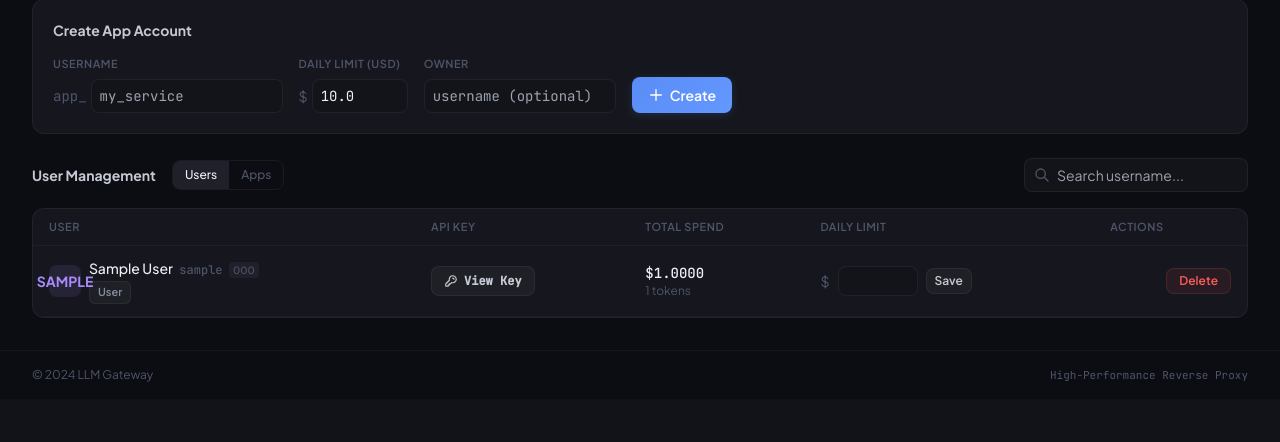
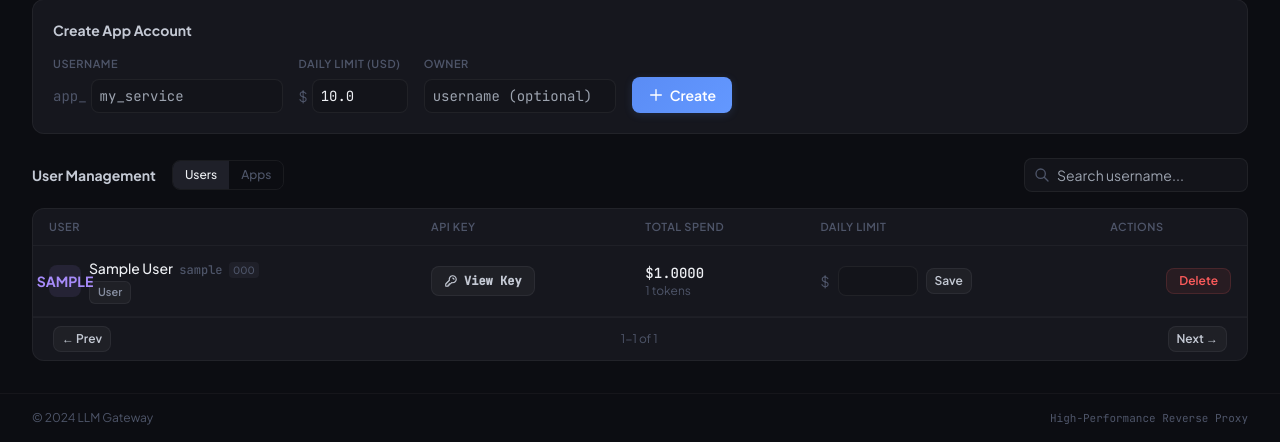
Before and after one commit to bwinken/llm-gateway, a Python web app: template app/templates/admin.html in a window 1280 px wide. Shown: the part 939-1381 px from the top of the page. Before the commit the page ends 1321 px from the top, so only its background shows below. Run offline with Jinja, Linux system fonts and the light colour scheme; the template is opened without the code that fills it: most values are stand-ins (such as "Sample title", 1, 10 or a date in 2020); some libraries are stand-ins or nearby versions.

Commit message:
Add pagination to User Management tables (15 per page)
Both Users and Apps tabs now paginate with prev/next buttons.
Pagination integrates with search - filtered results are paginated
and page resets when search query changes.

https://claude.ai/code/session_012QNT8SKrwDCssj9a4sPQkX

```diff
--- a/app/templates/admin.html
+++ b/app/templates/admin.html
@@ -262,7 +262,7 @@
                     <th class="gw-tip gw-tip-wide" data-tip="Max daily spend (USD). API returns 429 when exceeded.">Daily Limit</th>
                     <th class="text-right">Actions</th>
                 </tr></thead>
-                <tbody id="umUsersBody">
+                <tbody id="umUsersBody" class="um-paged-body">
                     {% for u in users if not u.username.startswith('app_') %}
                     <tr class="um-row" data-search="{{ (u.display_name or '')|lower }} {{ u.username|lower }} {{ (u.org_code or '')|lower }}">
                         <td class="whitespace-nowrap">
@@ -321,6 +321,11 @@
                 </tbody>
             </table>
         </div>
+        <div class="px-5 py-2 flex items-center justify-between text-xs text-t4" style="border-top:1px solid rgba(255,255,255,0.04)" id="umUsersPager">
+            <button onclick="umPage('users',-1)" class="gw-btn gw-btn-ghost text-xs px-2 py-1" id="umUsersPrev" disabled>&larr; Prev</button>
+            <span id="umUsersInfo"></span>
+            <button onclick="umPage('users',1)" class="gw-btn gw-btn-ghost text-xs px-2 py-1" id="umUsersNext">Next &rarr;</button>
+        </div>
     </div>
 
     {# Apps table #}
@@ -333,7 +338,7 @@
                     <th class="gw-tip gw-tip-wide" data-tip="Max daily spend (USD). API returns 429 when exceeded.">Daily Limit</th>
                     <th class="text-right">Actions</th>
                 </tr></thead>
-                <tbody id="umAppsBody">
+                <tbody id="umAppsBody" class="um-paged-body">
                     {% for u in users if u.username.startswith('app_') %}
                     <tr class="um-row" data-search="{{ u.username|lower }} {{ (u.owner_name or '')|lower }}">
                         <td class="whitespace-nowrap">
@@ -382,6 +387,11 @@
                     {% endfor %}
                 </tbody>
             </table>
+        </div>
+        <div class="px-5 py-2 flex items-center justify-between text-xs text-t4" style="border-top:1px solid rgba(255,255,255,0.04)" id="umAppsPager">
+            <button onclick="umPage('apps',-1)" class="gw-btn gw-btn-ghost text-xs px-2 py-1" id="umAppsPrev" disabled>&larr; Prev</button>
+            <span id="umAppsInfo"></span>
+            <button onclick="umPage('apps',1)" class="gw-btn gw-btn-ghost text-xs px-2 py-1" id="umAppsNext">Next &rarr;</button>
         </div>
     </div>
 </div>
@@ -442,8 +452,10 @@
     // Initialize pagination on load
     lbPage('app', 0); lbPage('user', 0);
 
-    /* ── User Management tabs ── */
+    /* ── User Management tabs + pagination ── */
     var umActiveTab = 'users';
+    var umState = { users: { page: 0, size: 15 }, apps: { page: 0, size: 15 } };
+
     function switchUmTab(tab) {
         umActiveTab = tab;
         document.getElementById('umUsersPanel').classList.toggle('hidden', tab !== 'users');
@@ -452,17 +464,48 @@
         var btnApps = document.getElementById('umTabApps');
         btnUsers.className = 'text-xs font-medium px-3 py-1.5 transition-colors ' + (tab === 'users' ? 'bg-n3 text-t1' : 'text-t4 hover:text-t2');
         btnApps.className = 'text-xs font-medium px-3 py-1.5 transition-colors ' + (tab === 'apps' ? 'bg-n3 text-t1' : 'text-t4 hover:text-t2');
+        umState[tab].page = 0;
         filterUmTable();
     }
     function filterUmTable() {
         var q = (document.getElementById('umSearch').value || '').toLowerCase().trim();
         var bodyId = umActiveTab === 'users' ? 'umUsersBody' : 'umAppsBody';
         var rows = document.querySelectorAll('#' + bodyId + ' .um-row');
+        // First pass: mark matched rows
+        var matched = [];
         rows.forEach(function(r) {
             var text = r.getAttribute('data-search') || '';
-            r.style.display = (!q || text.indexOf(q) !== -1) ? '' : 'none';
+            var show = !q || text.indexOf(q) !== -1;
+            r.dataset.matched = show ? '1' : '0';
+            if (show) matched.push(r);
         });
+        // Reset page if search changed
+        if (q) umState[umActiveTab].page = 0;
+        // Apply pagination to matched rows
+        var s = umState[umActiveTab];
+        var total = matched.length;
+        var maxPage = Math.max(0, Math.ceil(total / s.size) - 1);
+        s.page = Math.min(s.page, maxPage);
+        var start = s.page * s.size, end = start + s.size;
+        rows.forEach(function(r) { r.style.display = 'none'; });
+        matched.forEach(function(r, i) {
+            r.style.display = (i >= start && i < end) ? '' : 'none';
+        });
+        // Update pager
+        var kind = umActiveTab === 'users' ? 'Users' : 'Apps';
+        var prevBtn = document.getElementById('um' + kind + 'Prev');
+        var nextBtn = document.getElementById('um' + kind + 'Next');
+        var info = document.getElementById('um' + kind + 'Info');
+        if (prevBtn) prevBtn.disabled = s.page === 0;
+        if (nextBtn) nextBtn.disabled = end >= total;
+        if (info) info.textContent = total ? (start + 1) + '-' + Math.min(end, total) + ' of ' + total : '0 items';
     }
+    function umPage(tab, delta) {
+        umState[tab].page += delta;
+        filterUmTable();
+    }
+    // Initialize on load
+    filterUmTable();
 
     let currentUserId = null;
     function showKeyModal(username, apiKey, userId) {
```
